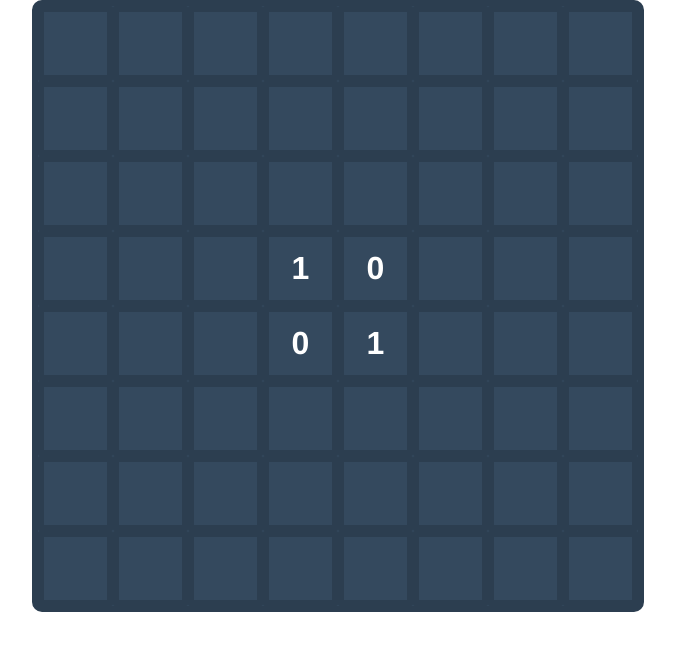
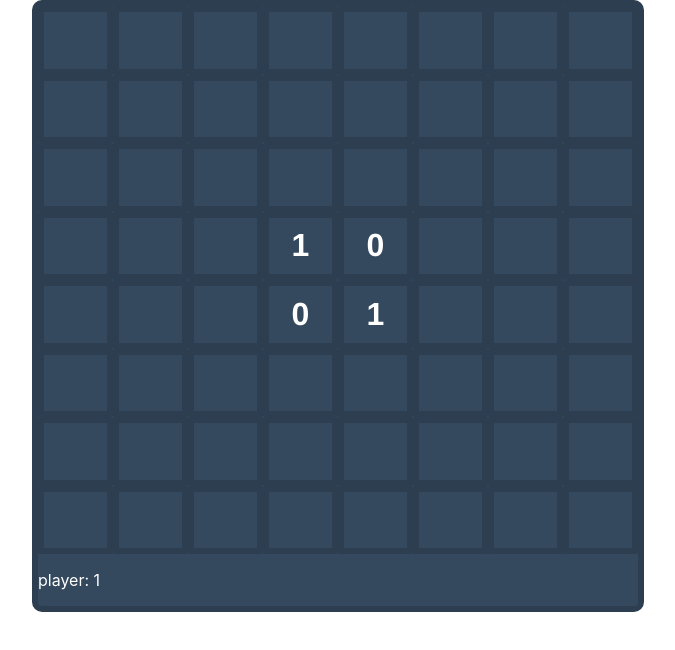
Before and after one commit to quincinia/othello-react, a React (Create React App) app: page / in a window 1280 px wide. Shown: the top 650 px of the page, without its empty margins (302-977 px from the left). Built offline with nearby package versions, Linux system fonts and the light colour scheme.

Commit message:
Display current player

```diff
--- a/src/App.js
+++ b/src/App.js
@@ -7,10 +7,13 @@ import { initBoard } from './reducers/boardReducer'
 const App = () => {
     const dispatch = useDispatch()
     useEffect(() => dispatch(initBoard()), [])
-    const board = useSelector((state) => {
-        return state.board.flat().map((props) => <Cell {...props} />)
+    const { board, player } = useSelector(({ board, player }) => {
+        return {
+            board: board.flat().map((props) => <Cell {...props} />),
+            player,
+        }
     })
-    return <div className="game-board">{board}</div>
+    return <div className="game-board">{board}<p>player: {player}</p></div>
 }
 
 export default App
```
